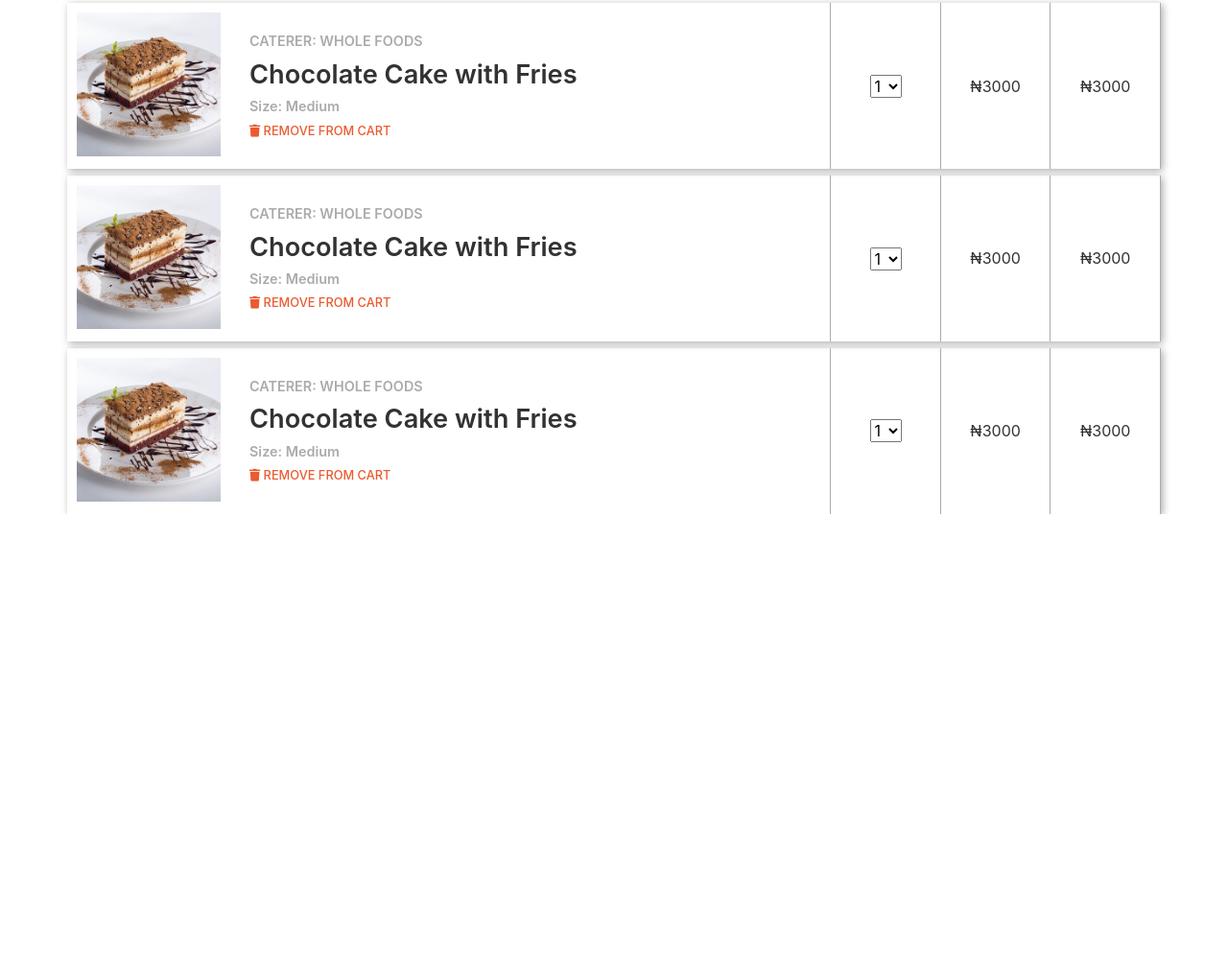
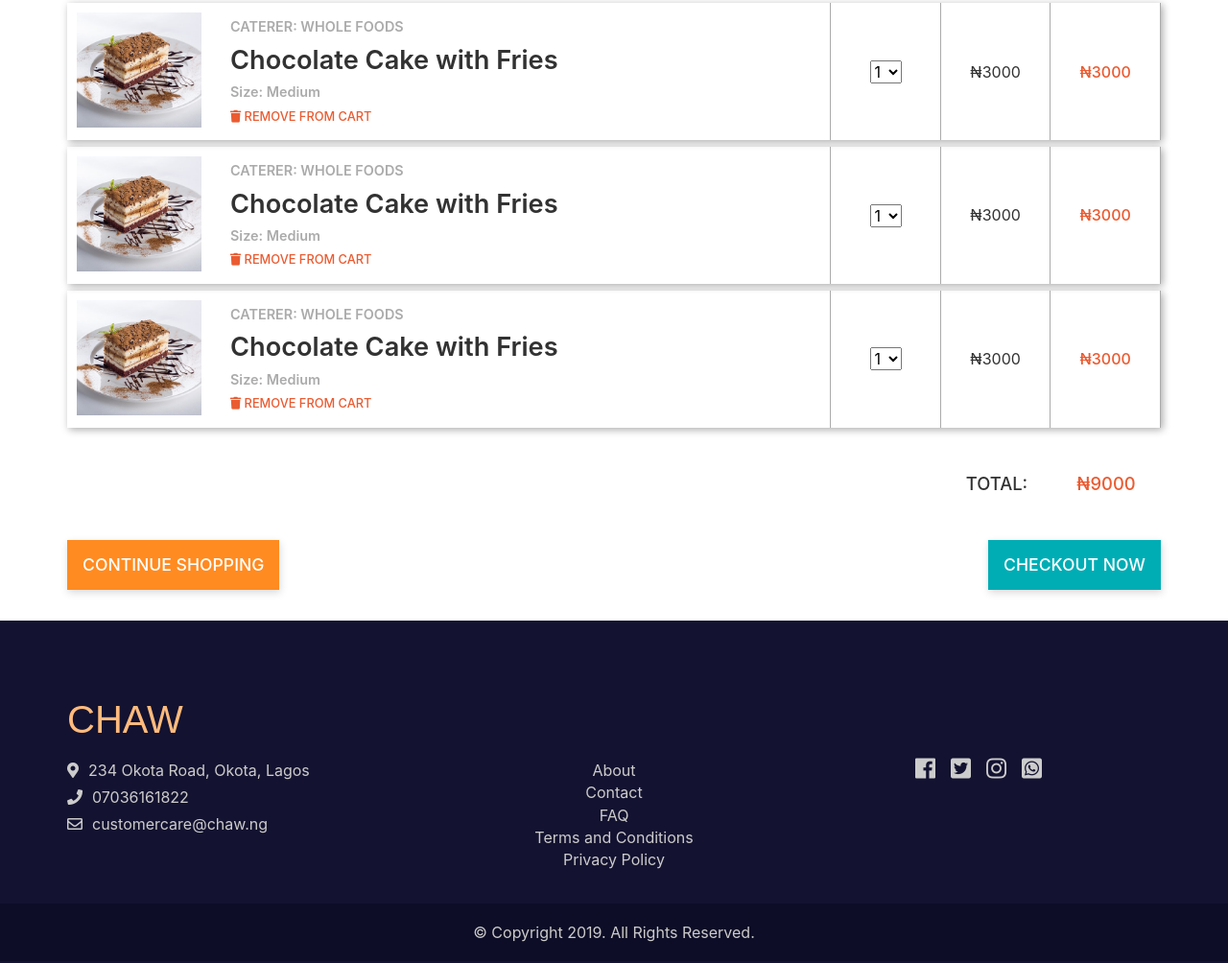
Before and after one commit to ekrresa/chaw, a plain HTML site: page UI/cart.html in a window 1280 px wide. Shown: the part 316-1320 px from the top of the page at 96% size. Before the commit the page ends 852 px from the top, so only its background shows below. Drawn offline with Linux system fonts and the light colour scheme.

Commit message:
added shopping and checkout buttons to cart

```diff
--- a/UI/cart.html
+++ b/UI/cart.html
@@ -55,7 +55,7 @@
         </div>
       </div>
 
-      <div class="section">
+      <section>
         <div class="container">
           <div class="row">
             <div class="cart-header">
@@ -92,7 +92,6 @@
                     <option value="four">4</option>
                     <option value="five">5</option>
                   </select>
-
                 </div>
               </div>
               <div class="price flex-center border-right-faint">
@@ -129,7 +128,6 @@
                     <option value="four">4</option>
                     <option value="five">5</option>
                   </select>
-
                 </div>
               </div>
               <div class="price flex-center border-right-faint">
@@ -166,7 +164,6 @@
                     <option value="four">4</option>
                     <option value="five">5</option>
                   </select>
-
                 </div>
               </div>
               <div class="price flex-center border-right-faint">
@@ -177,9 +174,93 @@
               </div>
             </div>
           </div>
+        </div>
+      </section>
+      <section class="container">
+        <div class="row mt-2">
+          <div class="cart-header">
+            <div class="item"></div>
+            <div class="quantity"></div>
+            <div class="price flex-center">Total:</div>
+            <div class="subtotal flex-center">&#8358;9000</div>
+          </div>
+        </div>
+      </section>
+      <section>
+        <div class="container">
+          <div class="row mg-2 jstfy-space-btwn">
+            <a class="cart-btn" href="./menu.html">Continue Shopping</a>
+            <a class="cart-btn checkout" href="#">Checkout Now</a>
+          </div>
+        </div>
+      </section>
+    </main>
+
+    <footer>
+      <div class="container">
+        <div class="row">
+          <h3 class="footer-header">chaw</h3>
+        </div>
+      </div>
+
+      <div class="container">
+        <div class="row">
+          <div class="column text-center">
+            <div class="contact">
+              <div class="icon">
+                <i class="fa fa-map-marker-alt"></i>
+              </div>
+              <div class="text">
+                <p>234 Okota Road, Okota, Lagos</p>
+              </div>
+            </div>
+            <div class="contact">
+              <div class="icon">
+                <i class="fa fa-phone"></i>
+              </div>
+              <div class="text">
+                <p>07036161822</p>
+              </div>
+            </div>
+            <div class="contact">
+              <div class="icon">
+                <i class="far fa-envelope"></i>
+              </div>
+              <div class="text">
+                <p>customercare@chaw.ng</p>
+              </div>
+            </div>
+          </div>
+          <div class="column text-center">
+            <p>About</p>
+            <p>Contact</p>
+            <p>FAQ</p>
+            <p>Terms and Conditions</p>
+            <p>Privacy Policy</p>
+          </div>
+          <div class="column text-center">
+            <ul>
+              <li>
+                <a href="#"><i class="fab fa-facebook"></i></a>
+              </li>
+              <li>
+                <a href="#"><i class="fab fa-twitter-square"></i></a>
+              </li>
+              <li>
+                <a href="#"><i class="fab fa-instagram"></i></a>
+              </li>
+              <li>
+                <a href="#"><i class="fab fa-whatsapp-square"></i></a>
+              </li>
+            </ul>
           </div>
         </div>
       </div>
-    </main>
+      <section class="copyright">
+        <div class="row jstfy-center">
+          <p>&copy; Copyright 2019. All Rights Reserved.</p>
+        </div>
+      </section>
+    </footer>
   </body>
 </html>
--- a/UI/css/pages.css
+++ b/UI/css/pages.css
@@ -35,6 +35,8 @@ header {
 }
 .subtotal {
   width: 10%;
+  color: #ea5b31;
+  font-weight: 500;
 }
 .cart-grid {
   display: flex;
@@ -43,13 +45,13 @@ header {
   width: 100%;
 }
 .item-image {
-  width: 150px;
+  width: 130px;
   margin-right: 20px;
   padding: 10px;
 }
 .item-image img {
   width: 100%;
-  height: 150px;
+  height: 120px;
   object-fit: cover;
 }
 .food-description {
@@ -83,6 +85,18 @@ header {
 }
 .delete-food a {
   color: #ea5b31;
+}
+.cart-btn {
+  background-color: #ff8b21;
+  color: #fff;
+  padding: 1rem;
+  font-weight: 500;
+  font-size: 1.1rem;
+  text-transform: uppercase;
+  box-shadow: 1px 3px 8px 0 #00000026;
+}
+.checkout {
+  background-color: #00adb5;
 }
 .signup {
   width: 49%;
```
